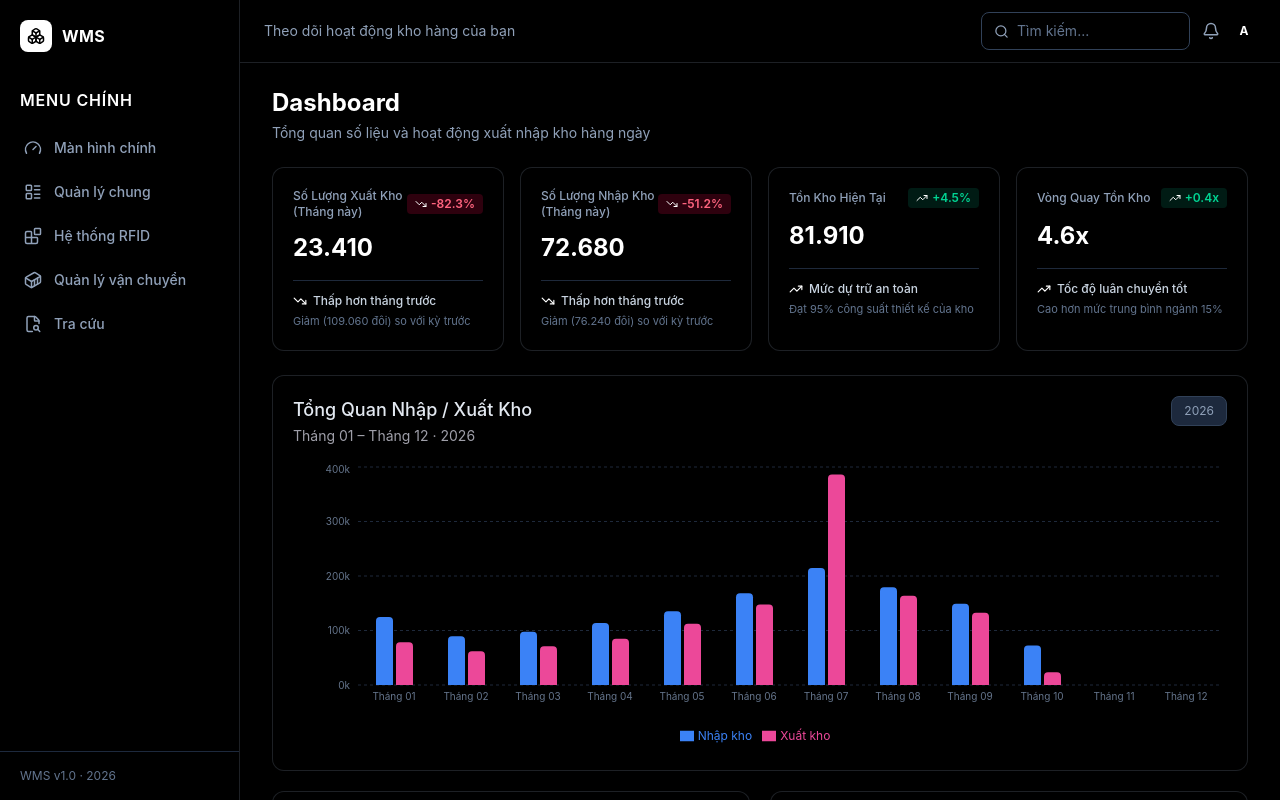
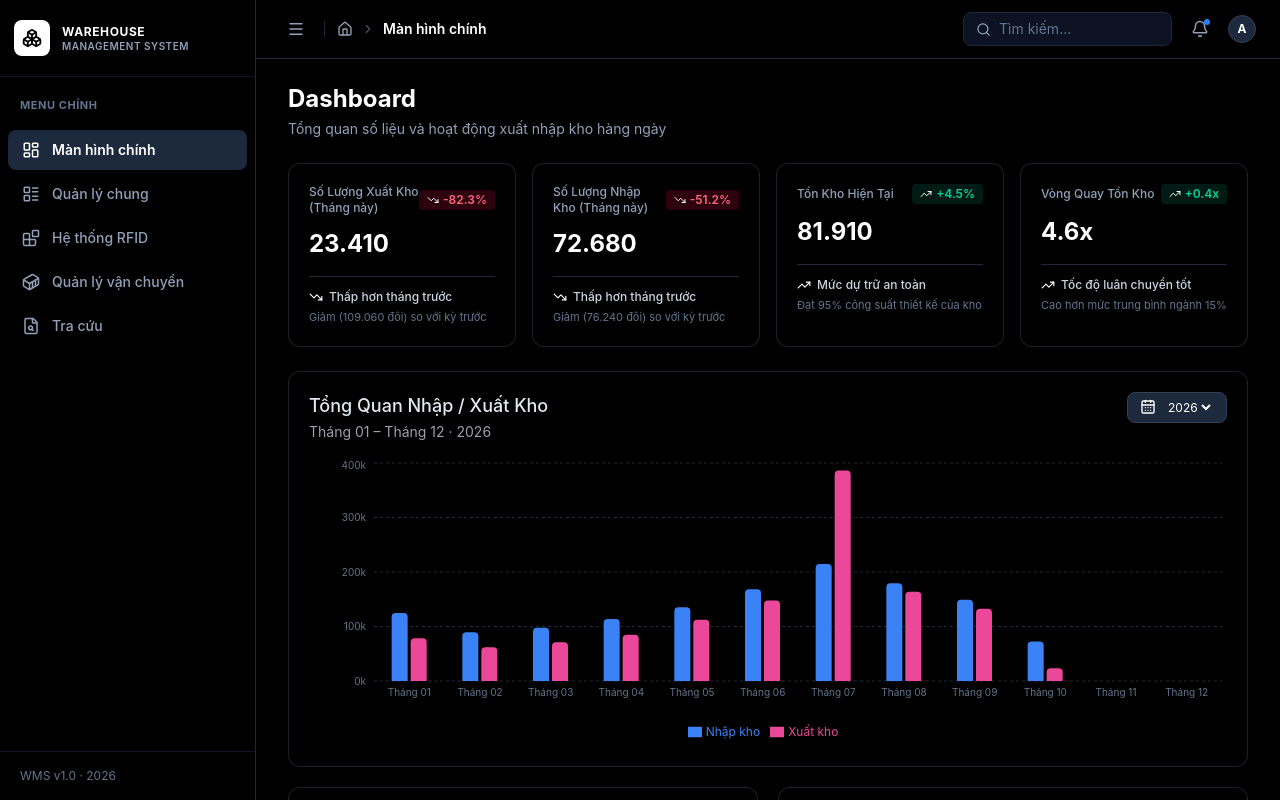
Before and after one commit to ngocming/WMS, a React (Vite) app: page / in a window 1280 px wide. Built offline with nearby package versions, Linux system fonts and the light colour scheme.

Commit message:
update header and sidebar

```diff
--- a/src/App.tsx
+++ b/src/App.tsx
@@ -1,3 +1,4 @@
+import { useState } from 'react'
 import StatCard from './components/dashboard/statcard'
 import { stats } from './data/mockData'
 import Header from './components/layout/Header'
@@ -5,14 +6,16 @@ import Sidebar from './components/layout/Sidebar'
 import InventoryCharts from './components/dashboard/InventoryCharts'
 
 export default function App() {
+  const [collapsed, setCollapsed] = useState(false)
+
   return (
     <div className="flex h-screen bg-black text-slate-200">
-      <Sidebar />
+      <Sidebar collapsed={collapsed} />
 
       <div className="flex flex-1 flex-col overflow-x-hidden">
-        <Header />
+        <Header onToggleSidebar={() => setCollapsed(c => !c)} />
 
-        <main className="flex-1 px-4 py-6 md:px-8">
+        <main className="flex-1 overflow-y-auto px-4 py-6 md:px-8">
           <div className="mx-auto max-w-7xl">
             <div className="mb-6">
               <h1 className="text-xl font-bold text-white md:text-2xl">Dashboard</h1>
--- a/src/components/dashboard/chart/BarChart.tsx
+++ b/src/components/dashboard/chart/BarChart.tsx
@@ -5,7 +5,7 @@ import {
 } from 'recharts'
 import { monthlyData } from '../../../data/chartData'
 import { tooltip } from './tool'
-
+import { CalendarDays } from 'lucide-react'
 export default function Bar_Chart() {
     return (
         <section className="rounded-xl border border-slate-400/20 bg-black p-5 xl:col-span-2 hover:border-gray-500">
@@ -16,8 +16,15 @@ export default function Bar_Chart() {
                         Tháng 01 – Tháng 12 · 2026
                     </p>
                 </div>
-                <span className="rounded-lg border border-slate-700 bg-slate-800 px-3 py-1.5 text-xs text-slate-400">
-                    2026
+                <span className="rounded-lg border border-slate-700 bg-slate-800 px-3 py-1.5 text-xs text-slate-400 flex items-center gap-2">
+                    <CalendarDays size={16} className='text-white' />
+                    <select
+                        className='bg-transparent text-white border-none outline-none'
+                        value='2026'
+                        onChange={(e) => console.log(e.target.value)}
+                    >
+                        <option value="2026" className="bg-slate-800">2026</option>
+                    </select>
                 </span>
             </div>
             <div className="h-72">
--- a/src/components/layout/Header.tsx
+++ b/src/components/layout/Header.tsx
@@ -1,28 +1,53 @@
-import { Bell, Search } from 'lucide-react'
+import { Bell, Search, Menu, Home, ChevronRight } from 'lucide-react'
 
-export default function Header() {
+interface HeaderProps {
+    onToggleSidebar: () => void
+}
+
+export default function Header({ onToggleSidebar }: HeaderProps) {
     return (
-        <header className="sticky top-0 z-30 flex items-center justify-between gap-4 border-b border-slate-400/20 bg-black px-6 py-3">
-            <div className="hidden md:block">
-                <p className="text-sm text-slate-400">
-                    Theo dõi hoạt động kho hàng của bạn
-                </p>
+        <header className="sticky top-0 z-30 flex items-center justify-between gap-4 border-b border-slate-800 bg-black px-6 py-3">
+            <div className="flex items-center gap-3">
+                <button
+                    type="button"
+                    onClick={onToggleSidebar}
+                    className="flex h-8 w-8 items-center justify-center rounded-lg text-slate-400 transition-colors hover:bg-slate-900 hover:text-white"
+                    title="Thu gọn / Mở rộng menu"
+                >
+                    <Menu size={18} />
+                </button>
+                <div className="h-4 w-px bg-slate-800" />
+                <nav aria-label="Breadcrumb" className="flex items-center gap-2 text-sm">
+                    <button
+                        type="button"
+                        className="flex items-center text-slate-400 transition-colors hover:text-white"
+                        title="Trang chủ"
+                    >
+                        <Home size={16} />
+                    </button>
+                    <ChevronRight size={14} className="text-slate-600" />
+                    <span className="font-semibold text-white">Màn hình chính</span>
+                </nav>
             </div>
 
             <div className="ml-auto flex items-center gap-3">
-                <div className="flex items-center gap-2 rounded-lg border border-slate-700 bg-black px-3 py-2 text-sm text-slate-400 focus-within:border-blue-500">
+                <div className="flex items-center gap-2 rounded-lg border border-slate-800 bg-slate-900/80 px-3 py-1.5 text-sm text-slate-400 focus-within:border-slate-600 focus-within:text-white">
                     <Search size={15} />
                     <input
                         placeholder="Tìm kiếm..."
                         className="w-28 bg-transparent text-sm text-white placeholder-slate-500 outline-none sm:w-40"
                     />
                 </div>
-                <div className="relative cursor-pointer text-slate-400 hover:text-white">
+                <button
+                    type="button"
+                    className="relative flex h-8 w-8 items-center justify-center rounded-lg text-slate-400 transition-colors hover:bg-slate-900 hover:text-white"
+                    title="Thông báo"
+                >
                     <Bell size={18} />
-                    <span className="absolute right-0 top-0 h-1.5 w-1.5 rounded-full bg-whites" />
-                </div>
+                    <span className="absolute right-1.5 top-1.5 h-1.5 w-1.5 rounded-full bg-blue-500" />
+                </button>
 
-                <div className="flex h-6 w-6 items-center justify-center rounded-full bg-black text-xs font-bold text-white">
+                <div className="flex h-7 w-7 items-center justify-center rounded-full bg-slate-800 text-xs font-bold text-white border border-slate-700">
                     A
                 </div>
             </div>
--- a/src/components/layout/Sidebar.tsx
+++ b/src/components/layout/Sidebar.tsx
@@ -1,50 +1,88 @@
 import { useState } from 'react'
-import { Blocks, LayoutList, Container, Boxes, FileSearchCorner, Gauge } from 'lucide-react'
+import {
+    Blocks,
+    LayoutList,
+    Container,
+    Boxes,
+    FileSearch,
+    LayoutDashboard,
+} from 'lucide-react'
 
 const menuItems = [
-    { label: 'Màn hình chính', icon: Gauge },
-    { label: 'Quản lý chung', icon: LayoutList },
-    { label: 'Hệ thống RFID', icon: Blocks },
+    { label: 'Màn hình chính', icon: LayoutDashboard },
+    { label: 'Quản lý chung',  icon: LayoutList },
+    { label: 'Hệ thống RFID',  icon: Blocks },
     { label: 'Quản lý vận chuyển', icon: Container },
-    { label: 'Tra cứu', icon: FileSearchCorner },
+    { label: 'Tra cứu',        icon: FileSearch },
 ]
 
-export default function Sidebar() {
-    const [active, setActive] = useState('Tổng quan')
+interface SidebarProps {
+    collapsed: boolean
+}
+
+export default function Sidebar({ collapsed }: SidebarProps) {
+    const [active, setActive] = useState('Màn hình chính')
 
     return (
-        <aside className="top-0 flex h-screen w-60 shrink-0 flex-col border-r border-slate-400/20 bg-black">
-            <div className="flex items-center gap-2.5 px-5 py-5">
-                <div className="flex h-8 w-8 items-center justify-center rounded-lg bg-white text-black">
-                    <Boxes size={18} />
+        <aside className={`
+            top-0 flex h-screen shrink-0 flex-col
+            border-r border-slate-800 bg-black
+            transition-all duration-300 ease-in-out
+            ${collapsed ? 'w-16' : 'w-64'}
+        `}>
+            {/* Logo */}
+            <div className="flex items-center gap-3 border-b border-slate-900 px-[14px] py-5">
+                <div className="flex h-9 w-9 shrink-0 items-center justify-center rounded-lg bg-white text-black shadow-sm">
+                    <Boxes size={20} strokeWidth={2.2} />
                 </div>
-                <span className="text-base font-bold text-white tracking-wide">
-                    WMS
-                </span>
+                {!collapsed && (
+                    <div className="overflow-hidden leading-tight">
+                        <span className="block text-xs font-bold uppercase tracking-wider text-white">
+                            Warehouse
+                        </span>
+                        <span className="block text-[10px] font-semibold uppercase tracking-wider text-slate-400">
+                            Management System
+                        </span>
+                    </div>
+                )}
             </div>
-            <div className="text-white font-semibold text-slate-500 uppercase tracking-wider px-5 pt-4 pb-2">
-                Menu chính
-            </div>
-            <nav className="flex-1 space-y-1 px-3 py-2 ">
+
+            {/* Section label */}
+            {!collapsed && (
+                <div className="px-5 pb-2 pt-5 text-[11px] font-bold uppercase tracking-wider text-slate-500">
+                    Menu chính
+                </div>
+            )}
+
+            {/* Nav */}
+            <nav className="flex-1 space-y-1 px-2 py-2">
                 {menuItems.map(({ label, icon: Icon }) => {
                     const isActive = active === label
                     return (
                         <button
                             key={label}
                             onClick={() => setActive(label)}
-                            className={`flex w-full items-center gap-3 rounded-lg px-3 py-2.5 text-sm font-medium transition-colors text-white-400 ${isActive
-                                ? 'bg-gray-700 text-white-400'
-                                : 'text-slate-400 hover:bg-slate-800/60 hover:text-white'
-                                }`}
+                            title={collapsed ? label : undefined}
+                            className={`
+                                flex w-full items-center rounded-lg py-2.5 text-sm font-medium transition-all
+                                ${collapsed ? 'justify-center px-2' : 'gap-3 px-3.5'}
+                                ${isActive
+                                    ? 'bg-slate-800 font-semibold text-white shadow-inner'
+                                    : 'text-slate-400 hover:bg-slate-900 hover:text-white'}
+                            `}
                         >
-                            <Icon size={18} />
-                            <span>{label}</span>
+                            <Icon size={18} className={`shrink-0 ${isActive ? 'text-white' : 'text-slate-400'}`} />
+                            {!collapsed && <span>{label}</span>}
                         </button>
                     )
                 })}
             </nav>
-            <div className="border-t border-slate-800 px-5 py-4">
-                <p className="text-xs text-slate-500">WMS v1.0 · 2026</p>
+
+            {/* Footer */}
+            <div className="border-t border-slate-900 px-5 py-4">
+                {collapsed
+                    ? <span className="block text-center text-xs text-slate-600">v1</span>
+                    : <p className="text-xs text-slate-500">WMS v1.0 · 2026</p>}
             </div>
         </aside>
     )
```
